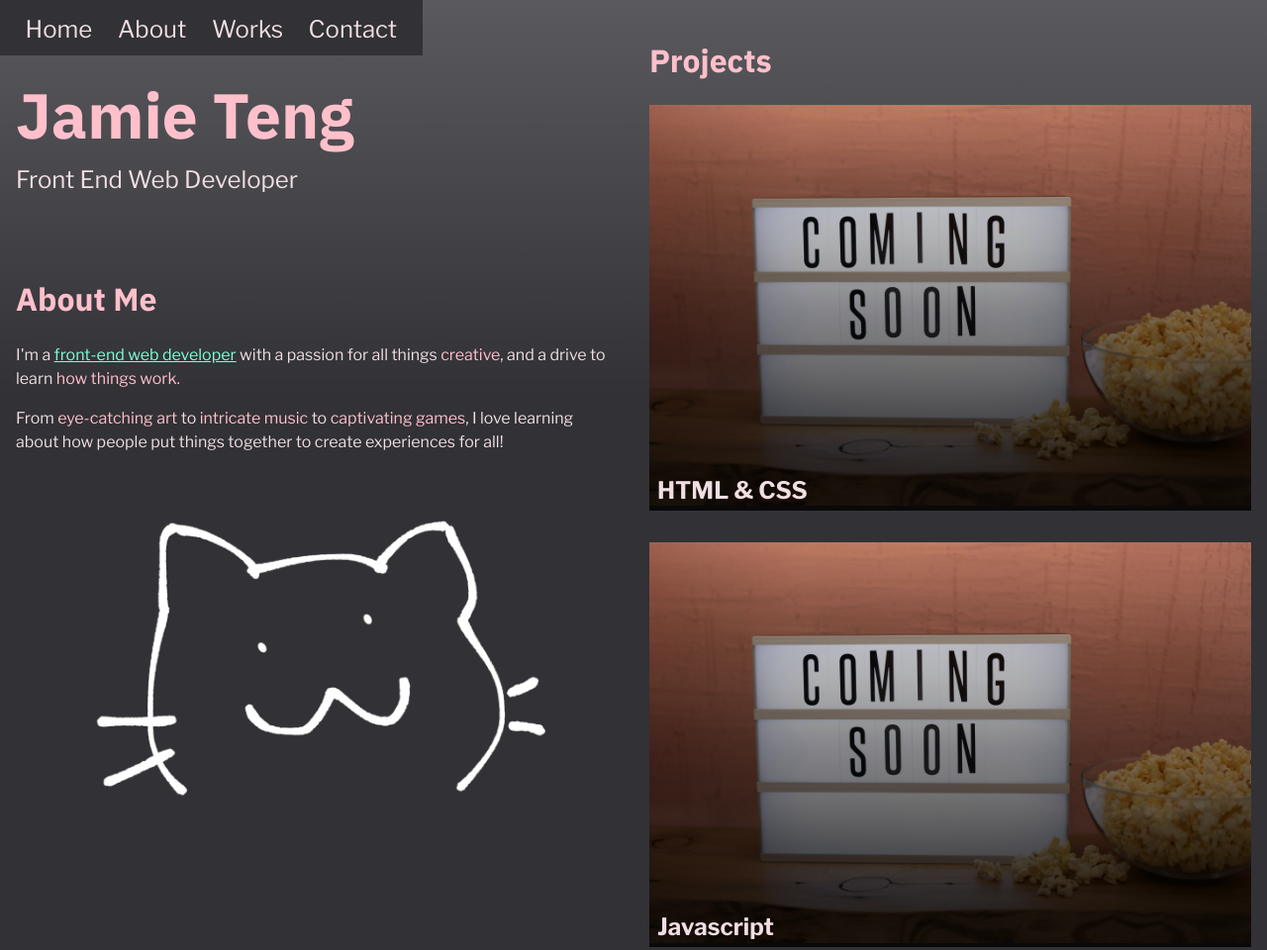
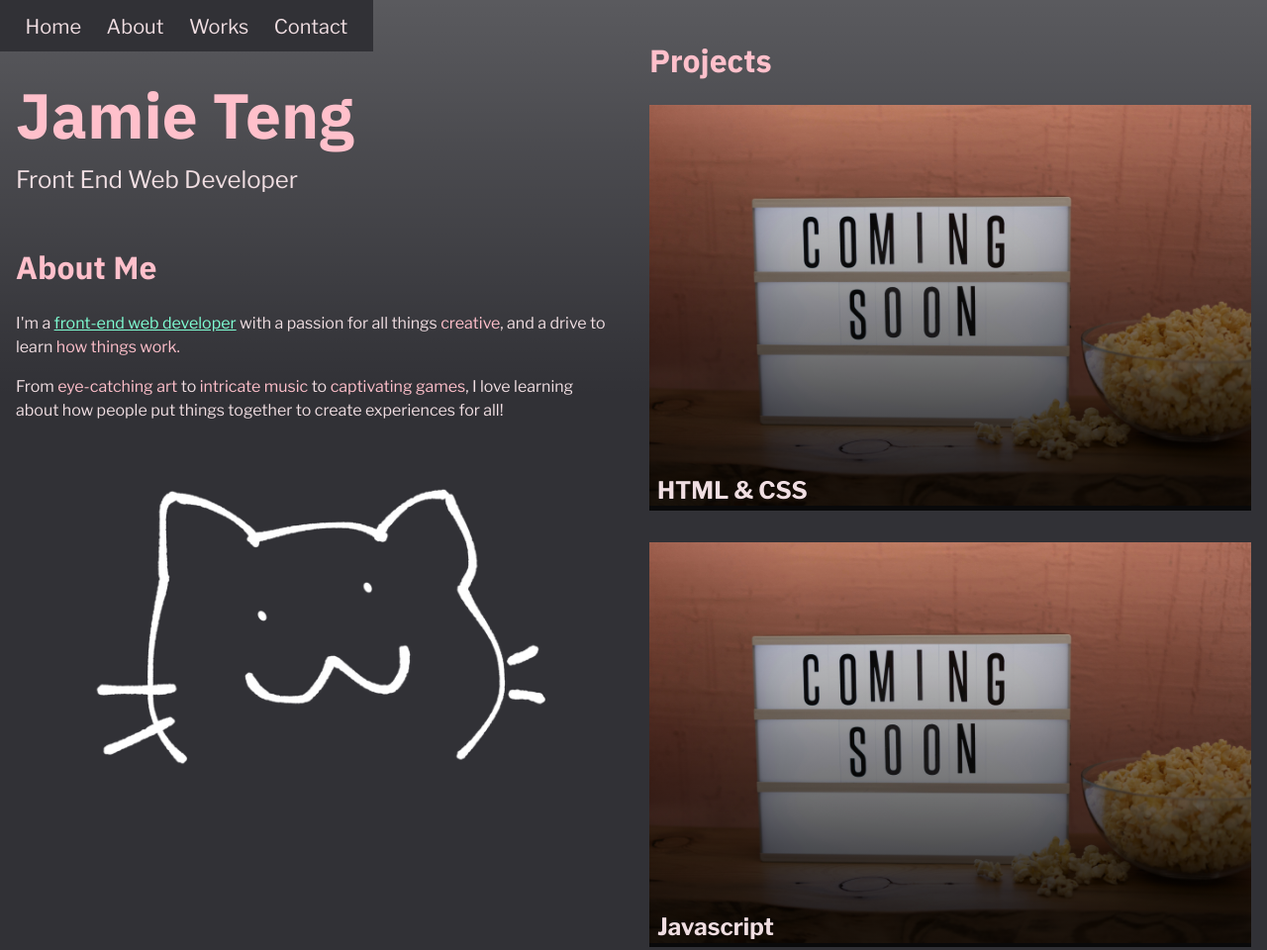
Before and after one commit to yummiestjam/fwd-landing-page, a plain HTML site: page index.html in a window 1280 px wide. Shown: the top 960 px of the page at 99% size. Drawn offline with nearby package versions, Linux system fonts and the light colour scheme.

Commit message:
fixed bug where cat disappears after scrolling and resizing window, tweaked css alignments and stuff. site looks viable!

```diff
--- a/scripts/script.js
+++ b/scripts/script.js
@@ -15,13 +15,22 @@ document.addEventListener('scroll', function(){
     // https://css-tricks.com/working-with-javascript-media-queries/
     if (!mediaQuery.matches)
     {
+        // if mobile, set opacity to this value based on scrollPos
         cat.style.opacity = 1 - scrollPos / 100;
     }
-    else // if it IS non-mobile width...
+})
+
+// to fix edge cases where the user resizes the window,
+// we update the opacity on resize too.
+window.addEventListener("resize", function(){
+    if (mediaQuery.matches)
     {
-        // reset to visible!
+        // reset to fully visible if non-mobile
         cat.style.opacity = 1;
-        // solves edge case of changing from a scrolled mobile view (hiding cat)
-        // to a desktop view, where the cat should not have been faded out
+    }
+    else
+    {
+        // if mobile, set opacity to this value based on scrollPos
+        cat.style.opacity = 1 - scrollPos / 100;
     }
 })
--- a/styles/styles.css
+++ b/styles/styles.css
@@ -119,7 +119,7 @@ a:active {
 }
 
 .site-title {
-    padding: 16rem 0 4rem 0;
+    padding: 18rem 0 2rem 0;
     margin: 0;
 }
 
@@ -182,7 +182,7 @@ nav a {
     }
 
     nav a {
-        font-size: 1.5rem;
+        font-size: 1.25rem;
     }
 }
 
@@ -195,6 +195,13 @@ nav a {
     position: fixed;
     width: 18rem;
     z-index: -2;
+
+    /*
+    center a fixed element responsively
+    https://stackoverflow.com/questions/2005954/center-a-positionfixed-element
+    */
+    left: 50%;
+    transform: translate(-50%);
 }
 
 .project-links {
@@ -273,7 +280,7 @@ nav a {
     }
 
     .site-title {
-        padding: 4rem 0 4rem 0;
+        padding: 4rem 0 2rem 0;
         margin: 0;
         order: 1;
     }
```
